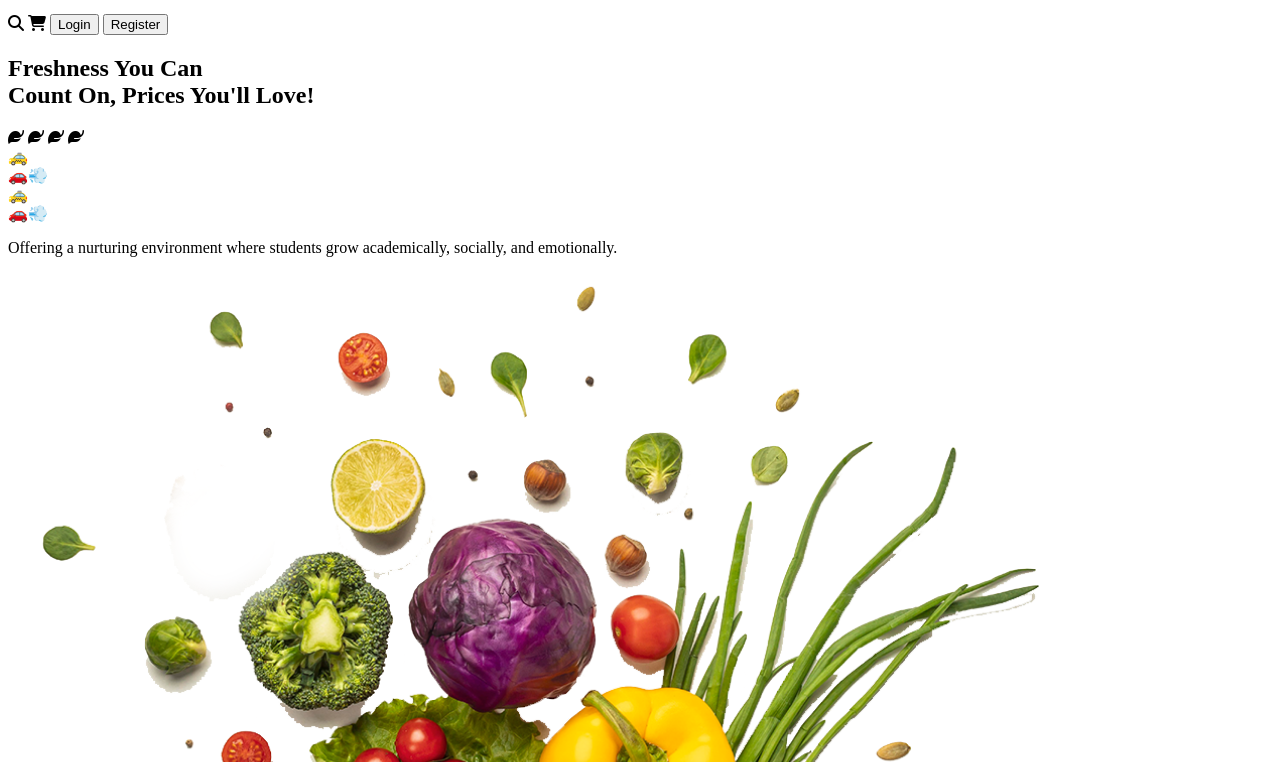
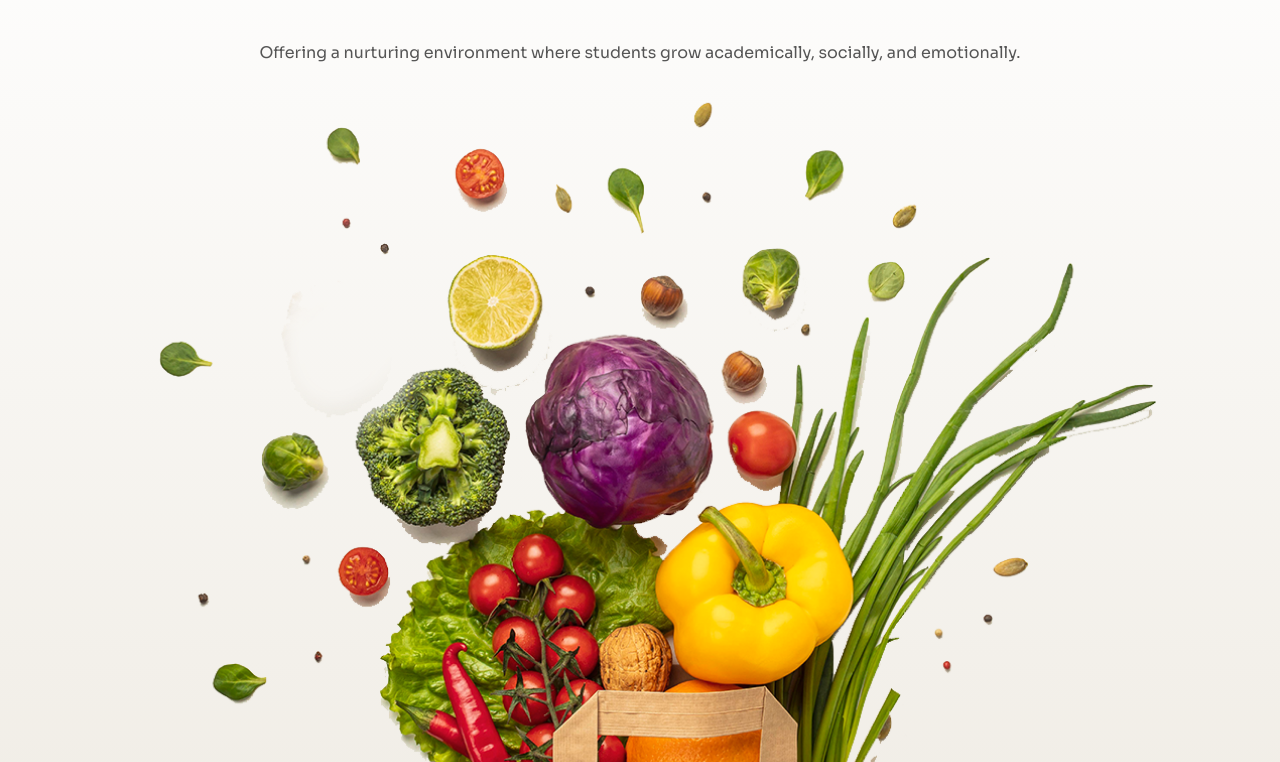
Before and after one commit to mirmrhaman/Assignment-3_Mir, a plain HTML site: page index.html in a window 1280 px wide. Shown: the part 227-989 px from the top of the page. Drawn offline with Linux system fonts and the light colour scheme.

Commit message:
css path updated

```diff
--- a/index.html
+++ b/index.html
@@ -9,7 +9,7 @@
 <link href="https://fonts.googleapis.com/css2?family=Sora:wght@100..800&display=swap" rel="stylesheet">
     <script src="https://kit.fontawesome.com/6a74fabbc0.js" crossorigin="anonymous"></script>
 
-    <link rel="stylesheet" href="./style5.css" />
+    <link rel="stylesheet" href="/style.css" />
   </head>
   <body class="sora-font">
     <header>
```
